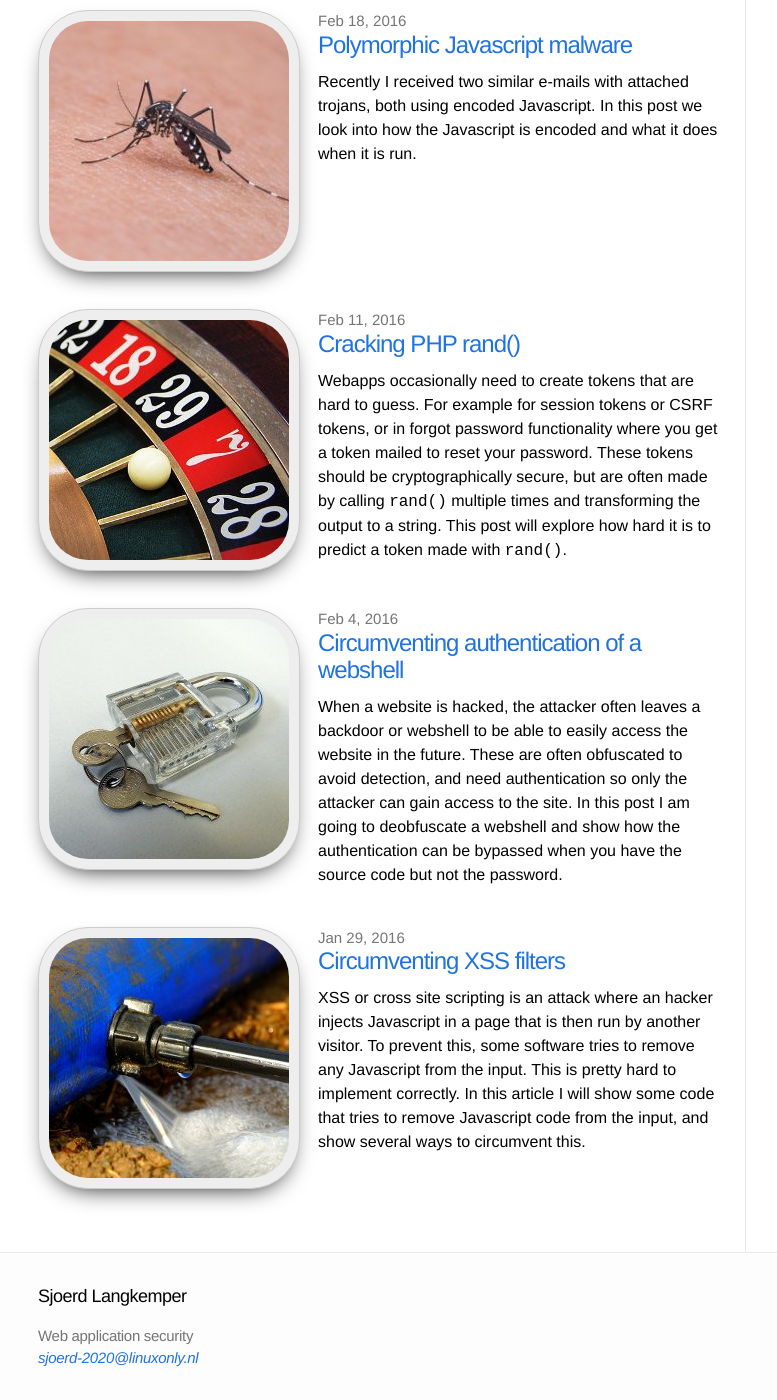
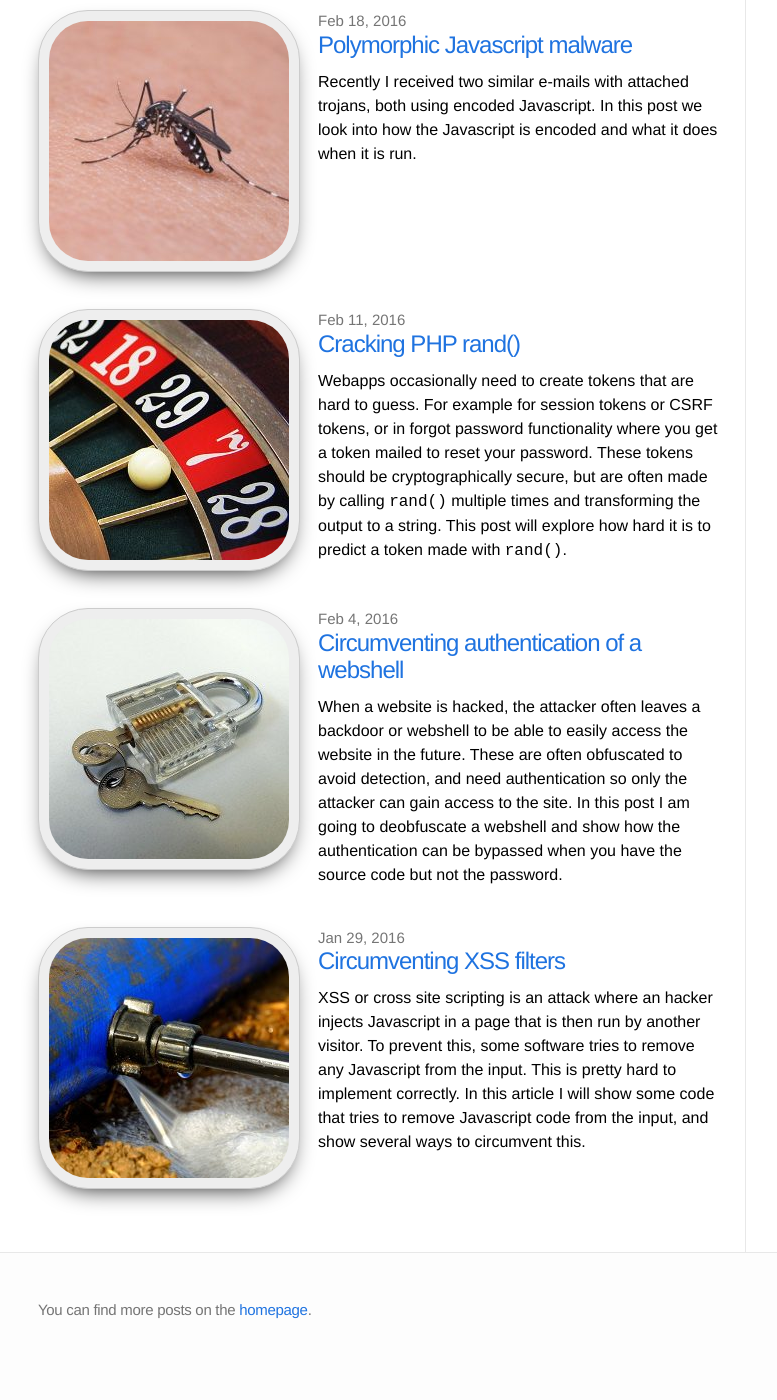
Before and after one commit to Sjord/Sjord.github.io, a Jekyll site: the page built from index.html, in a window 1280 px wide and 1400 px high, scrolled down 31628 px. Shown: the whole window, without its empty margins (102-879 px from the left). Built offline with Jekyll 4.4.1, drawn with Linux system fonts in a browser that asks for light colours; after the commit the page ends 32979 px from its top, so only the background shows below that.

Commit message:
Change footer

```diff
--- a/_includes/footer.html
+++ b/_includes/footer.html
@@ -1,12 +1,14 @@
 <footer class="site-footer">
-
   <div class="wrap">
-    <h2 class="footer-heading">{{ site.title }}</h2>
-    <p class="text">{{ site.description }}</p>
-
-    <address>
-      <a href="mailto:{{ site.email }}">{{ site.email }}</a>
-    </address>
+    <nav>
+      {% if page.previous.url %}
+        <a rel="prev" href="{{page.previous.url}}">&laquo; {{page.previous.title}}</a>
+      {% endif %}
+      {% if page.next.url %}
+        <a rel="next" href="{{page.next.url}}">{{page.next.title}} &raquo;</a>
+      {% endif %}
+    </nav>
+    <p>You can find more posts on the <a href="{{ site.baseurl }}/">homepage</a>.</p>
   </div>
 
 </footer>
--- a/css/main.css
+++ b/css/main.css
@@ -52,7 +52,7 @@
 }
 
 @media print {
-  .sidebar .icons {
+  .sidebar .icons, .site-footer nav {
     display: none;
   }
 }
@@ -112,11 +112,18 @@
   margin-bottom: 15px;
 }
 
-.site-footer p,
-.site-footer address {
+.site-footer p {
   font-size: 15px;
   letter-spacing: -.3px;
   color: #757575;
+}
+
+.site-footer nav {
+  width: 681px;
+  margin-bottom: 1em;
+}
+.site-footer nav a[rel=next] {
+  float: right;
 }
 
 /* Page Content styles */
```
